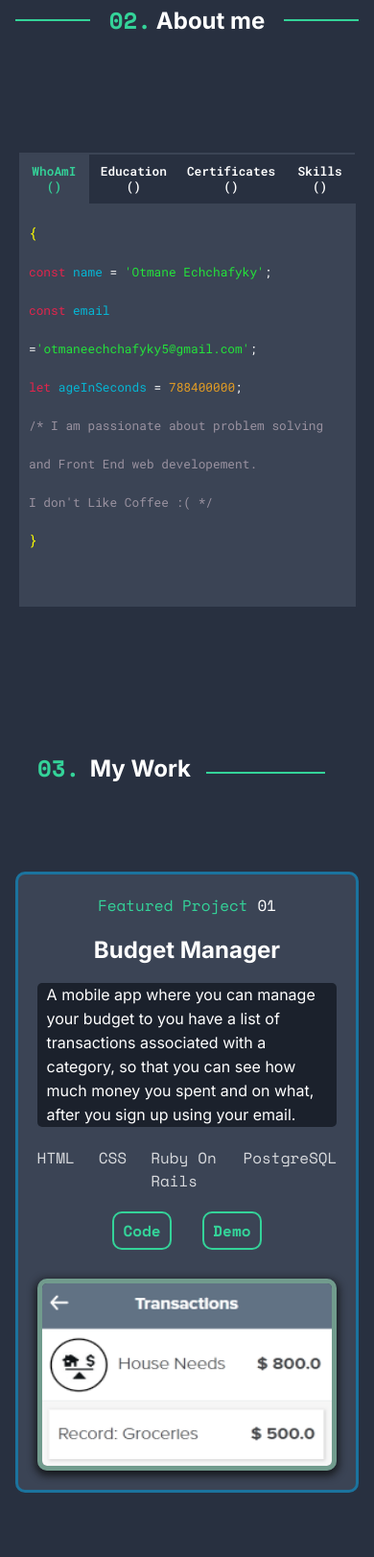
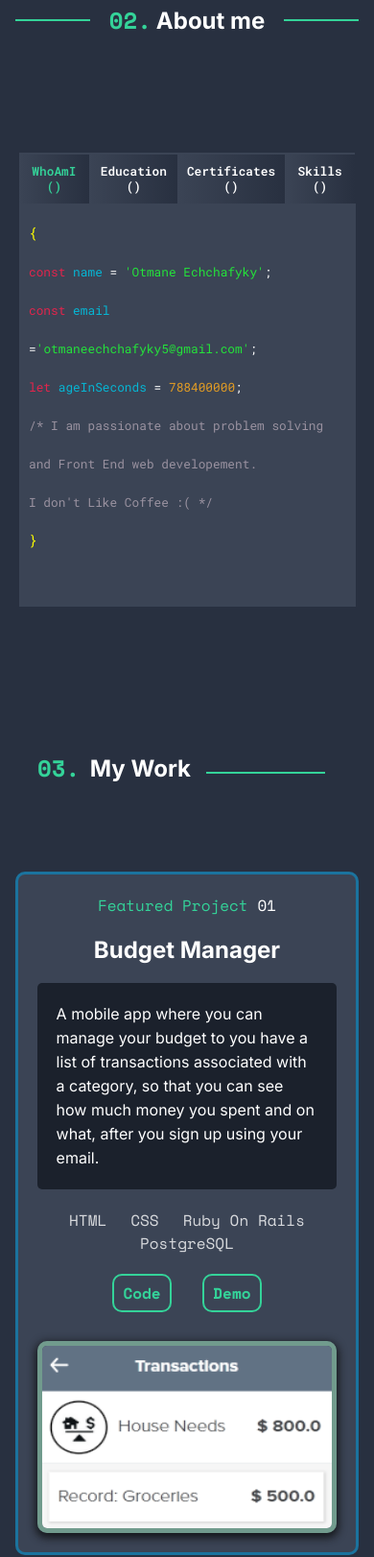
Before and after one commit to otmaneechchafyky/Portfolio, a website: page index.html in a window 390 px wide. Shown: the part 1039-2661 px from the top of the page at 96% size. Drawn offline with nearby package versions, Linux system fonts and the light colour scheme.

Commit message:
Update styles

```diff
--- a/style.css
+++ b/style.css
@@ -647,15 +647,30 @@ header nav a:hover {
     transition: 0.5s ease-in-out;
   }
 
+  .card .even-imag:hover {
+    border: 5px solid rgb(16 185 129);
+  }
+
+  .card .even-imag {
+    border-left: 5px solid rgb(16 185 129);
+    border-radius: 10px;
+  }
+
   .card .card-description .project-description {
     text-align: left;
     justify-content: left;
+    height: auto;
     width: 100%;
-    padding: 10px;
   }
 
   .card .card-description {
     align-items: center;
+  }
+
+  .card .card-description .tech-used,
+  .tech-used-even {
+    justify-content: center;
+    flex-wrap: wrap;
   }
 }
 
@@ -976,18 +991,26 @@ footer {
 
 .about-me-container .about-me .function-container li {
   font-family: 'Roboto Mono', sans-serif;
-  font-size: 1.5rem;
+  font-size: 1.6rem;
   display: flex;
   align-items: center;
-  padding: 1.25rem;
+  padding: 2rem;
   font-weight: 600;
   cursor: pointer;
   border-left: 2px solid #3b4455;
+  border-top: 2px solid #3b4455;
+  background-image: linear-gradient(to right, #3b4455, transparent);
+}
+
+.about-me-container .about-me .function-container li:hover {
+  background-image: linear-gradient(to right, #3b4455 , #3b4455);
+  transition-duration: .4s;
+  color: rgb(52 211 153);
 }
 
 .about-me-container .about-me .function-container .function1 {
   color: rgb(52 211 153);
-  background-color: #3b4455;
+  background-image: linear-gradient(to right, #3b4455 , transparent);
 }
 
 .about-me-container .about-me .function-info-container {
```
